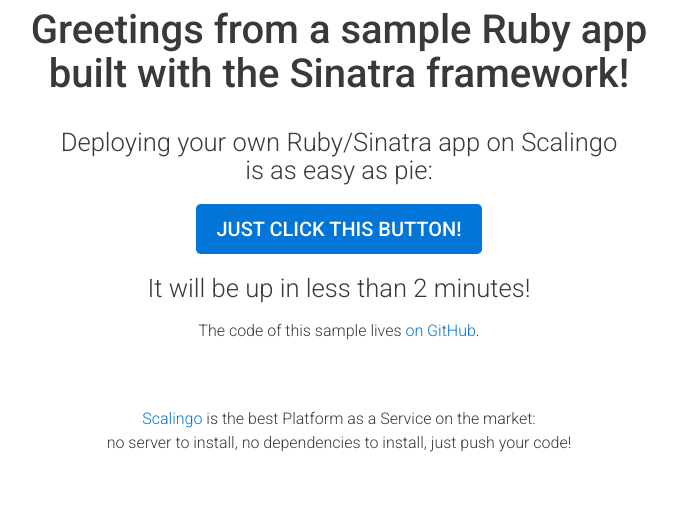
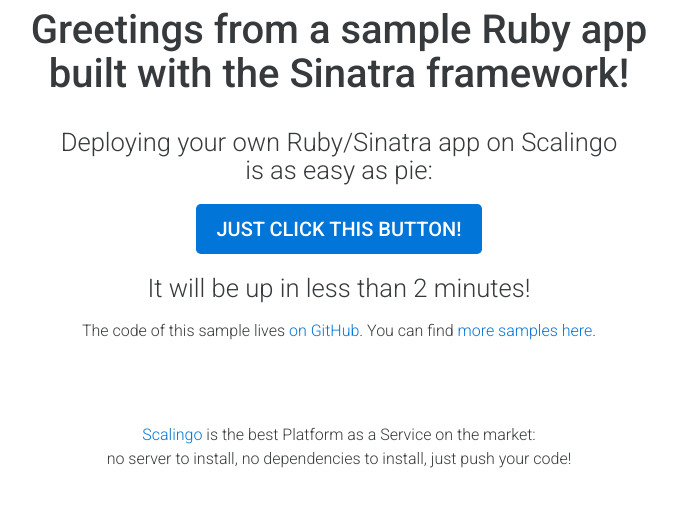
Before and after one commit to Scalingo/samples.scalingo.com, a Jekyll site: the page skeleton.html, which Jekyll copies as it is, in a window 1280 px wide, cut to the strip 327-834 px from the top of the page. Shown: the whole strip, without its empty margins (301-978 px from the left). Built offline with Jekyll 4.4.1, drawn with Linux system fonts in a browser that asks for light colours; nearby versions of some CDN libraries.

Commit message:
link to samples

```diff
--- a/skeleton.html
+++ b/skeleton.html
@@ -29,7 +29,7 @@
       .love { margin-bottom: 2rem; }
       h1 { font-size: 2.5rem; margin-bottom: 2rem; }
       h2 { font-size: 1.6rem; font-weight: 300; }
-      small { margin-top: 0; font-size: 1rem; }
+      small { margin-top: 0; }
       .btn {
         overflow: visible;
         text-transform: uppercase;
@@ -78,7 +78,7 @@
         <br/>
         It will be up in less than 2 minutes!
       </h2>
-      <small>The code of this sample lives <a href="/">on GitHub</a>.</small>
+      <p>The code of this sample lives <a href="/">on GitHub</a>. You can find <a href="http://samples.scalingo.com">more samples here</a>.</p>
     </div>
     <footer>
       <div class="container">
```
